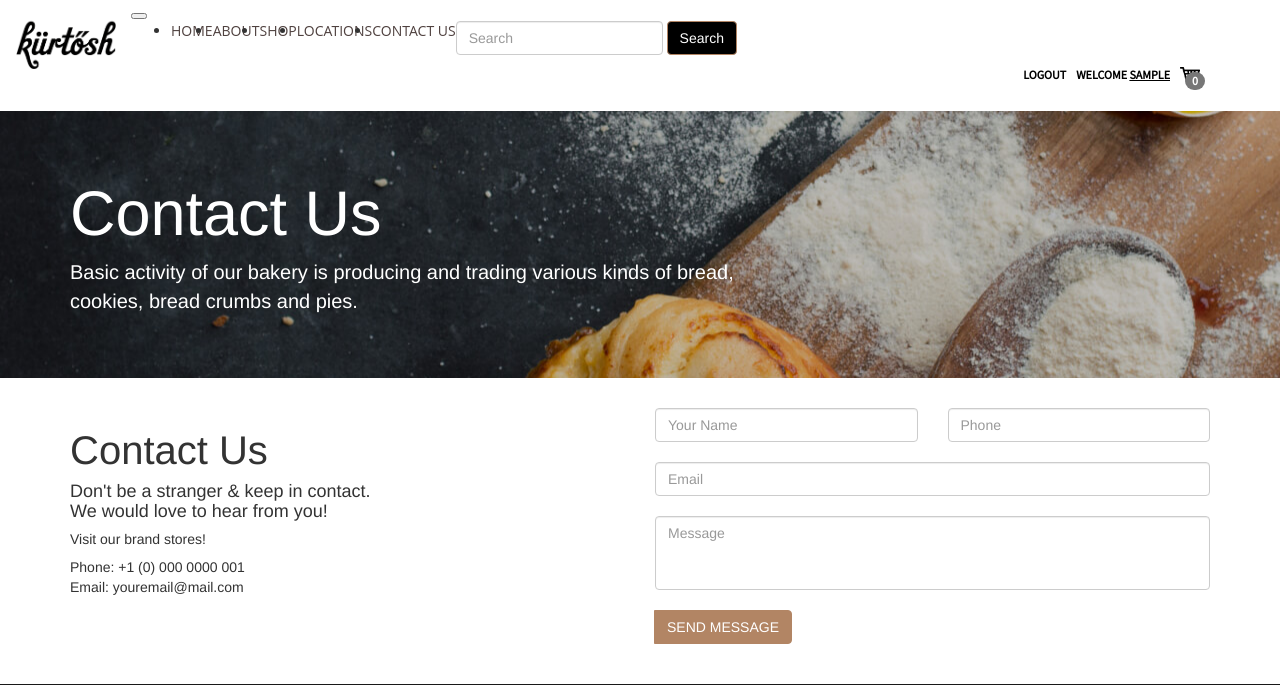
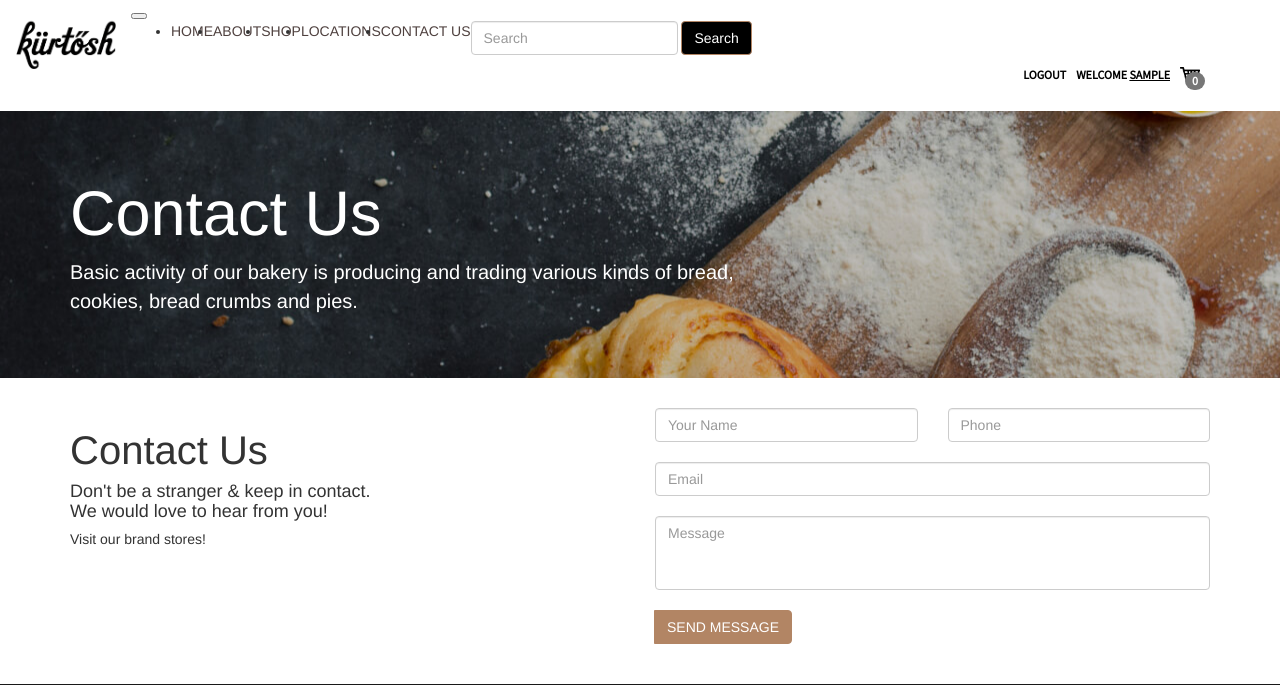
Before and after one commit to MayM20/Kurtosh-CateringWebsite, a PHP site: page /contact-us.php in a window 1280 px wide. Shown: the top 685 px of the page. Run offline with PHP 8.4, Linux system fonts and the light colour scheme; the visitor is signed in with stand-in values (Sample User, id 1); data that the repository does not hold is empty; some libraries are stand-ins or nearby versions.

Commit message:
final changes

```diff
--- a/about-us.php
+++ b/about-us.php
@@ -28,7 +28,7 @@
     				<h2>Kurtosh House</h2>
     				<p>Kurtosh house is the culmination of yearning to recreate what home feels like: comfortable, cozy, relaxing, flawed, unquestionably accepting, eclectic & sweet.
             <br>The name Kurtosh comes from Kurtoskalacs, a traditional Hungarian pastry famously known as chimney cake. Boasting the perfect harmony of caramelised crispy flaky outer with soft inner walls, the cylindrical yeast pastry is often sold as street snacks from carts all over Hungary.
-            <br>Today, this sweet nosh forms one of many distinctive charms of Kürtősh house. Passersby often stop in their tracks to watch with their eyes widening with growing curiosity, the chef with a giant rolling pin & a thin ribbon of dough. From the chef’s expert nudge of the hand, the dough effortlessly coils around the rolling pin ready to be baked to sweet golden goodness.   </p>
+            <br>Today, this sweet nosh forms one of many distinctive charms of Kurtosh house. Passersby often stop in their tracks to watch with their eyes widening with growing curiosity, the chef with a giant rolling pin & a thin ribbon of dough. From the chef’s expert nudge of the hand, the dough effortlessly coils around the rolling pin ready to be baked to sweet golden goodness.   </p>
 
     			</div>
     			</div>
--- a/classes/breadcrumbs.class.php
+++ b/classes/breadcrumbs.class.php
@@ -12,7 +12,7 @@ class Breadcrumbs{
     }
 
     //output Bootstrap breadcrumb structure
-    echo "<ol class=\"breadcrumb bg-light my-0 my-sm-1 py-1 py-sm-2\">";
+    echo "<ol class=\"breadcrumb bg-white my-0 my-sm-1 py-1 py-sm-2\">";
 
     $counter = 0;
     $length = count($breadcrumbs);
--- a/contact-us.php
+++ b/contact-us.php
@@ -34,10 +34,6 @@
                         <h5>
                             Visit our brand stores!
                         </h5>
-                        <p>
-                            Phone: +1 (0) 000 0000 001 <br>
-                            Email: youremail@mail.com
-                        </p>
                     </div>
                 </div>
 
--- a/css/styles.css
+++ b/css/styles.css
@@ -252,6 +252,7 @@ section .section-title {
     color: white;
     border: 1px solid #B28564;
     font-style: bold;
+    border-radius: 5px;
 }
 /*FOOTER*/
 .clearfix img{
@@ -493,7 +494,7 @@ section .section-title {
 #map{
   height: 400px;
   width: 1200px;
-  background-color: yellow;
+  background-color: gray;
   display: flex;
   justify-content: center;
   align-content: center;
@@ -531,3 +532,7 @@ section .section-title {
 .user-underscore {
   text-decoration: underline;
 }
+
+.breadcrumb-item a{
+  color: #B28564;
+}
--- a/includes/navbar.php
+++ b/includes/navbar.php
@@ -7,7 +7,7 @@
     <span class="navbar-toggler-icon"></span>
   </button>
   <div class="collapse navbar-collapse" id="navbarSupportedContent">
-    <ul class="navbar-nav ml-auto" style="font-family: 'Open Sans', sans-serif;"><!--ml-auto align items to the right, unlike mr-auto-->
+    <ul class="navbar-nav ml-auto"><!--ml-auto align items to the right, unlike mr-auto-->
       <li class="nav-item active">
         <a class="nav-link" href="index.php">HOME<span class="sr-only">(current)</span></a>
       </li>
```
